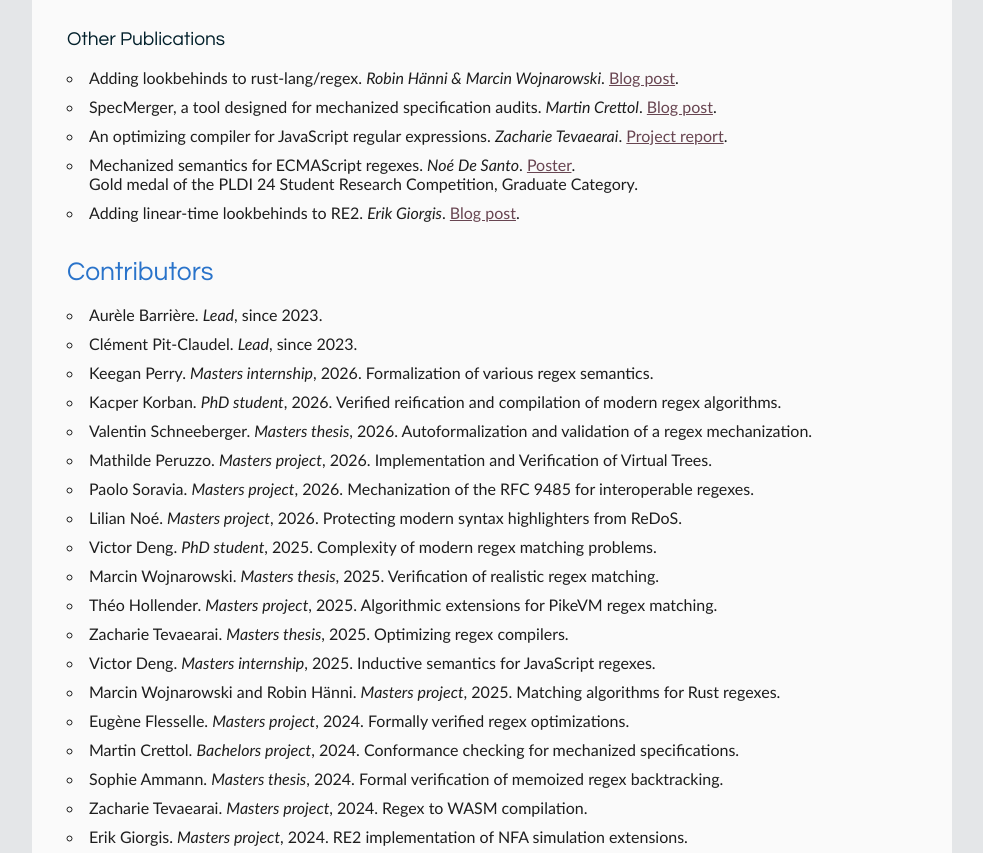
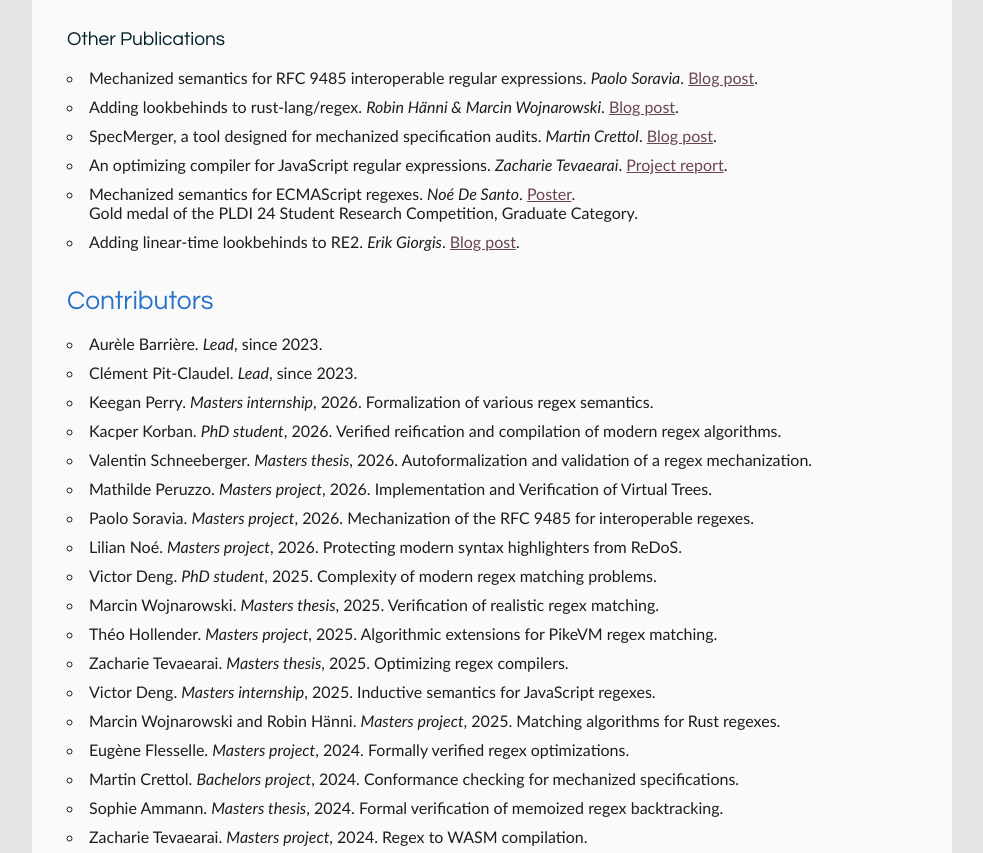
Before and after one commit to LindenRegex/lindenregex.github.io, a plain HTML site: page index.html in a window 1280 px wide. Shown: the part 1727-2580 px from the top of the page, without its empty margins (148-1131 px from the left). Drawn offline with Linux system fonts and the light colour scheme.

Commit message:
add Paolo's blog post

```diff
--- a/index.html
+++ b/index.html
@@ -99,6 +99,7 @@
 	  <h2>Other Publications</h2>
 
 	  <ul>
+	    <li>Mechanized semantics for RFC 9485 interoperable regular expressions. <i>Paolo Soravia</i>. <a href="https://systemf.epfl.ch/blog/iregexp-mechanization/">Blog post</a>.</li>
 	    <li>Adding lookbehinds to rust-lang/regex. <i>Robin Hänni & Marcin Wojnarowski</i>. <a href="https://systemf.epfl.ch/blog/rust-regex-lookbehinds/">Blog post</a>.</li>
 	    <li>SpecMerger, a tool designed for mechanized specification audits. <i>Martin Crettol</i>. <a href="https://systemf.epfl.ch/blog/SpecMerger/">Blog post</a>.</li>
 	    <li>An optimizing compiler for JavaScript regular expressions. <i>Zacharie Tevaearai</i>. <a href="https://infoscience.epfl.ch/entities/publication/d4e2dcb1-370b-43e1-ab42-7f952e74230e">Project report</a>.</li>
```
